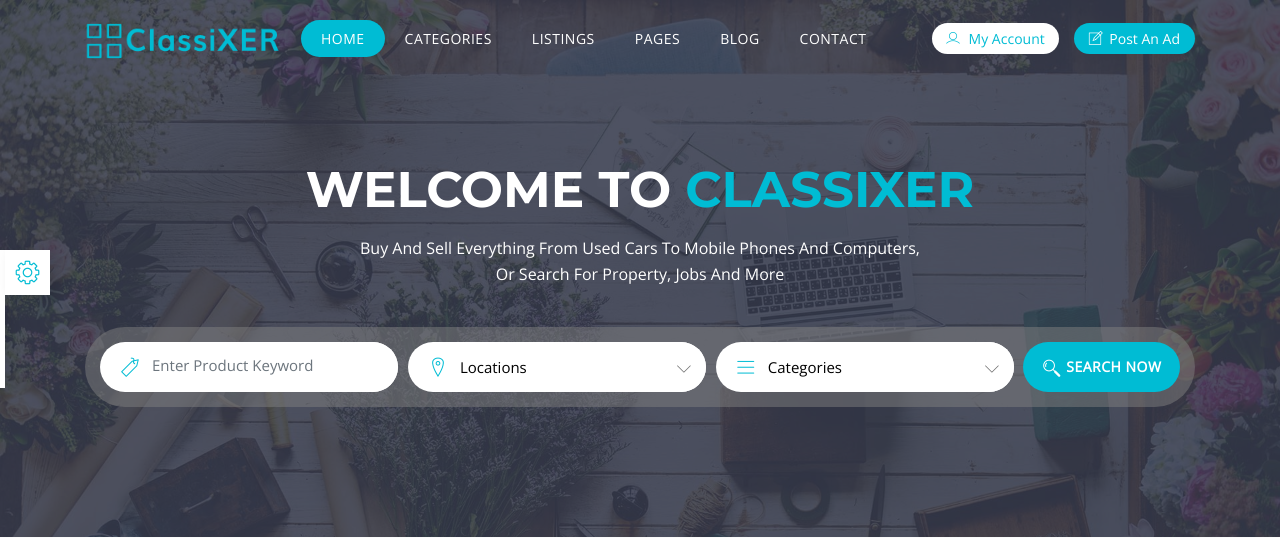
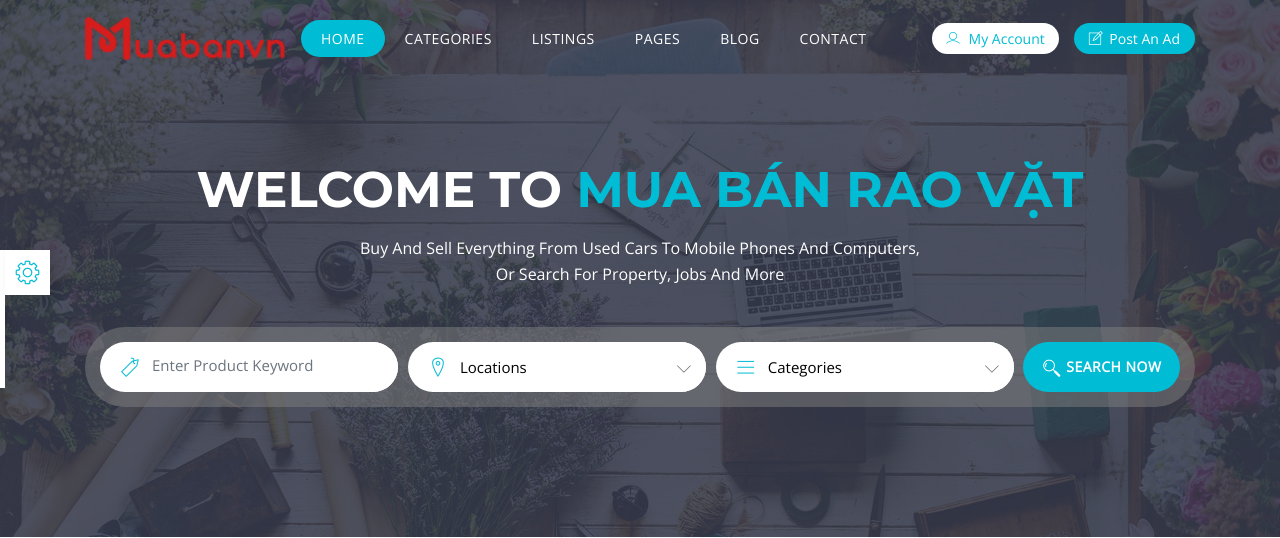
Before and after one commit to pandalove102/tizi_template, a PHP site: page /template_tizi/ in a window 1280 px wide. Shown: the top 538 px of the page. Run offline with PHP 8.4, Linux system fonts and the light colour scheme; some libraries are stand-ins or nearby versions; some web fonts are replaced.

Commit message:
thay đổi logo

```diff
--- a/view/layout.php
+++ b/view/layout.php
@@ -5,7 +5,7 @@
 
 	<meta charset="utf-8">
 	<meta name="viewport" content="width=device-width, initial-scale=1, shrink-to-fit=no">
-	<title>ClassiXER</title>
+	<title>Mua Bán Rao Vặt</title>
 
 	<?php include('css.php') ?>
 
@@ -23,7 +23,7 @@
 				<div class="row">
 					<div class="col-md-12 col-lg-12 col-xs-12 text-center">
 						<div class="contents">
-							<h1 class="head-title">Welcome to <span class="year">ClassiXER</span></h1>
+							<h1 class="head-title">Welcome to <span class="year">Mua Bán Rao Vặt</span></h1>
 							<p>Buy And Sell Everything From Used Cars To Mobile Phones And Computers, <br> Or Search For Property, Jobs And More</p>
 							<div class="search-bar">
 								<div class="search-inner">
--- a/view/menu.php
+++ b/view/menu.php
@@ -8,7 +8,7 @@
 						<span class="lni-menu"></span>
 						<span class="lni-menu"></span>
 					</button>
-					<a href="?controller=hethong&act=trangchu" class="navbar-brand"><img src="<?=template_classixer?>assets/img/logo.png" alt=""></a>
+					<a href="?controller=hethong&act=trangchu" class="navbar-brand"><img src="<?=template_classixer?>assets/img/category2/logo.png" alt=""></a>
 				</div>
 				<div class="collapse navbar-collapse" id="main-navbar">
 					<ul class="navbar-nav mr-auto">
```
Also changed, not shown: view/layout/classixer/assets/img/category2/logo.png (added).
